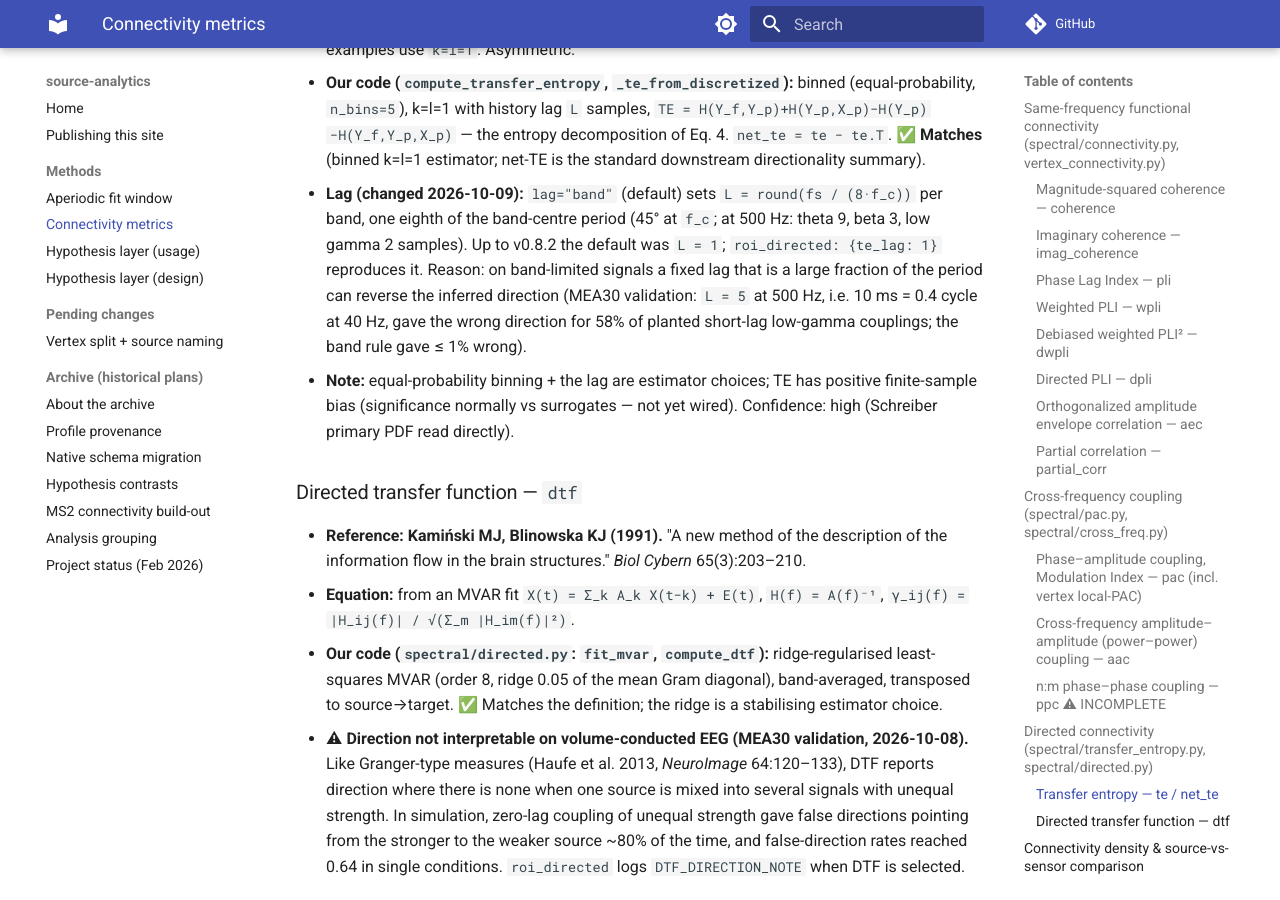
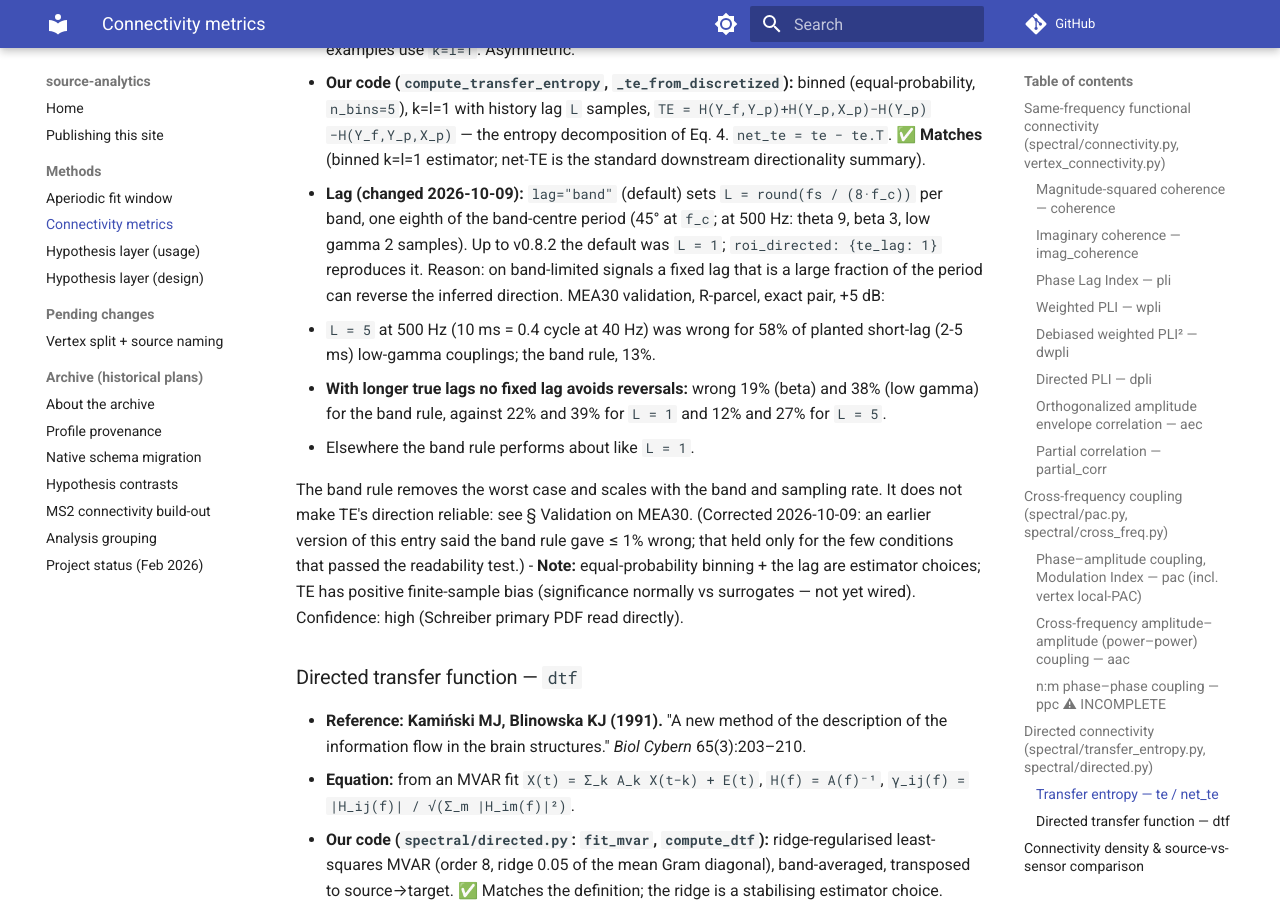
Before and after one commit to alexedmon1/source-analytics, an MkDocs documentation site: the page built from docs/methods/CONNECTIVITY_METHODS.md, in a window 1280 px wide and 900 px high, scrolled down 5350 px. Built offline with MkDocs 1.6.1 and Material for MkDocs 9.7.7, drawn with Linux system fonts in a browser that asks for light colours; comment, search, counter and statistics services are not loaded.

Commit message:
Correct the TE band-lag claim: it removes the worst case (58% -> 13% wrong), not reversals in general (19-39% wrong with longer lags)
The earlier '<= 1% wrong' held only for the few conditions that passed the
readability test (probability-atlas Phase 10b part B).

Co-Authored-By: Claude Opus 5.5 (1M context) <noreply@anthropic.com>

```diff
--- a/docs/methods/CONNECTIVITY_METHODS.md
+++ b/docs/methods/CONNECTIVITY_METHODS.md
@@ -114,9 +114,16 @@ Conventions: `S_xy(f)` = cross-spectral density, `S_xx` = auto-spectrum,
 - **Lag (changed 2026-10-09):** `lag="band"` (default) sets `L = round(fs / (8·f_c))` per band, one eighth of the
   band-centre period (45° at `f_c`; at 500 Hz: theta 9, beta 3, low gamma 2 samples). Up to v0.8.2 the default
   was `L = 1`; `roi_directed: {te_lag: 1}` reproduces it. Reason: on band-limited signals a fixed lag that is a
-  large fraction of the period can reverse the inferred direction (MEA30 validation: `L = 5` at 500 Hz, i.e.
-  10 ms = 0.4 cycle at 40 Hz, gave the wrong direction for 58% of planted short-lag low-gamma couplings; the
-  band rule gave ≤ 1% wrong).
+  large fraction of the period can reverse the inferred direction. MEA30 validation, R-parcel, exact pair, +5 dB:
+  - `L = 5` at 500 Hz (10 ms = 0.4 cycle at 40 Hz) was wrong for 58% of planted short-lag (2-5 ms) low-gamma
+    couplings; the band rule, 13%.
+  - **With longer true lags no fixed lag avoids reversals:** wrong 19% (beta) and 38% (low gamma) for the band
+    rule, against 22% and 39% for `L = 1` and 12% and 27% for `L = 5`.
+  - Elsewhere the band rule performs about like `L = 1`.
+
+  The band rule removes the worst case and scales with the band and sampling rate. It does not make TE's direction
+  reliable: see § Validation on MEA30. (Corrected 2026-10-09: an earlier version of this entry said the band rule
+  gave ≤ 1% wrong; that held only for the few conditions that passed the readability test.)
 - **Note:** equal-probability binning + the lag are estimator choices; TE has positive finite-sample bias (significance normally vs surrogates — not yet wired). Confidence: high (Schreiber primary PDF read directly).
 
 ### Directed transfer function — `dtf`
```
Also changed, not shown: CHANGELOG.md (+5 -2 lines), 1 other file.
